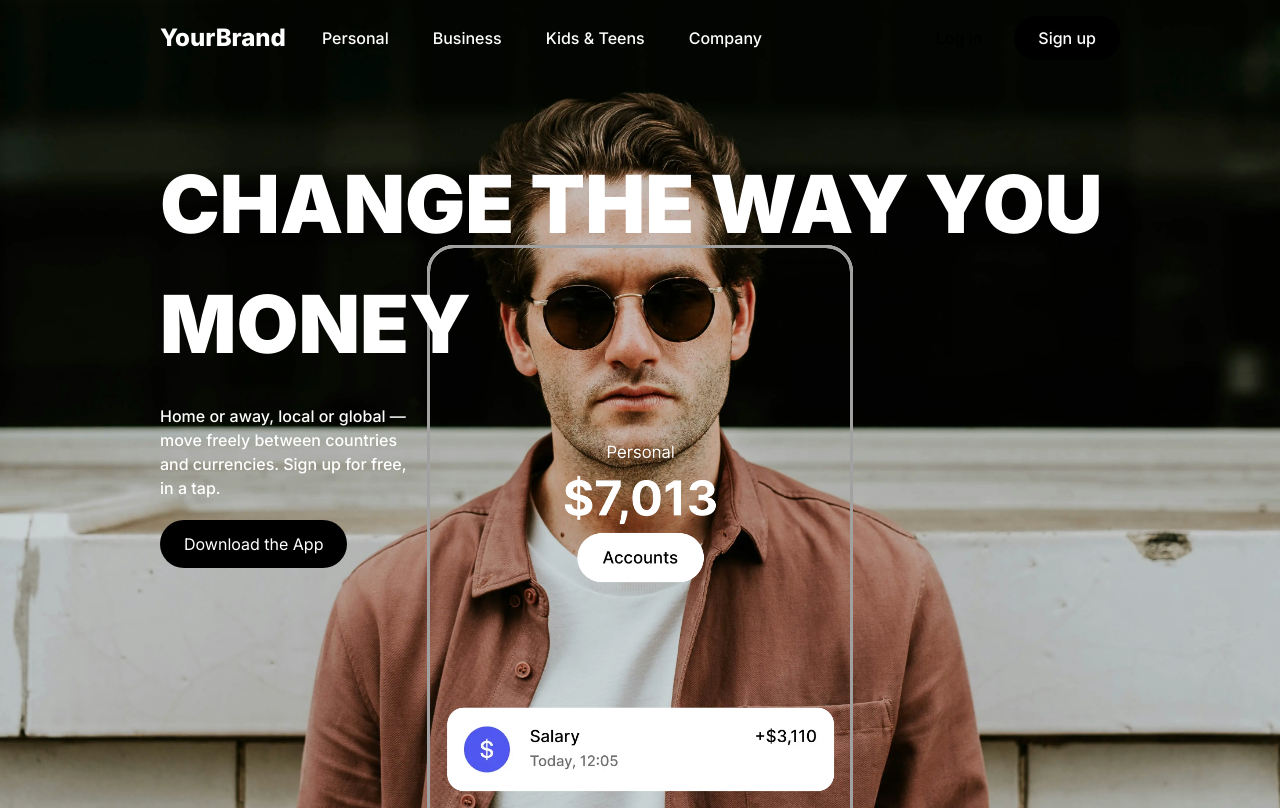
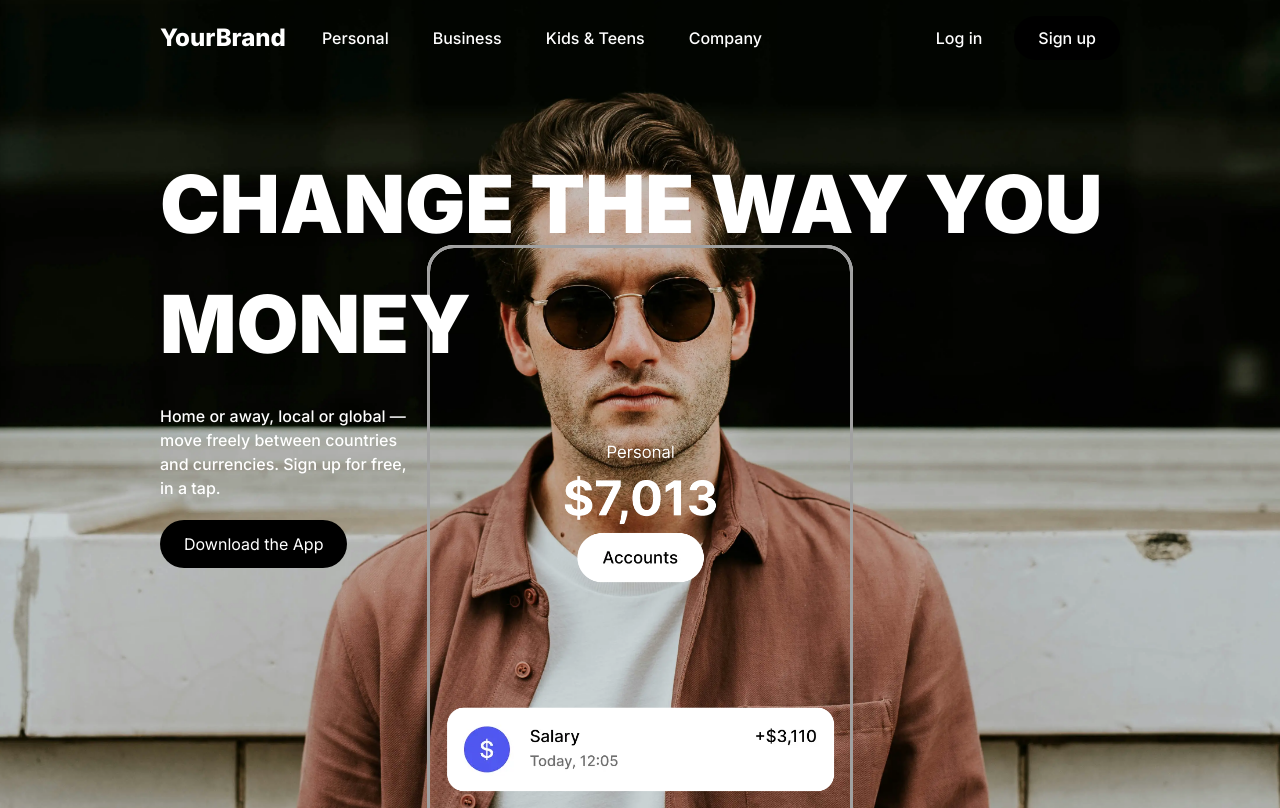
Before and after one commit to dikarizki55/mylandingpage, a Next.js app: page /revolutclone in a window 1280 px wide. Built offline with nearby package versions, Linux system fonts and the light colour scheme.

Commit message:
fix navbar

```diff
--- a/app/(Portfolio)/revolutclone/component/Carousel.tsx
+++ b/app/(Portfolio)/revolutclone/component/Carousel.tsx
@@ -177,6 +177,7 @@ export default function Carousel({ data }: { data: DataType }) {
                       goNext();
                     }
                   }}
+                  playsInline
                   muted
                   autoPlay
                   className=" object-cover"
--- a/app/(Portfolio)/revolutclone/component/Navbar.tsx
+++ b/app/(Portfolio)/revolutclone/component/Navbar.tsx
@@ -53,8 +53,10 @@ export function NavbarContent({ white = false }: { white?: boolean }) {
         <div className="flex items-center gap-2">
           <div
             className={`text-base font-medium cursor-pointer rounded-full px-6 py-2.5 ${
-              navHover && white
-                ? "bg-black text-white hover:bg-neutral-800"
+              white
+                ? navHover
+                  ? "text-black"
+                  : "text-white hover:bg-black"
                 : " text-black hover:bg-white"
             }`}
           >
```
